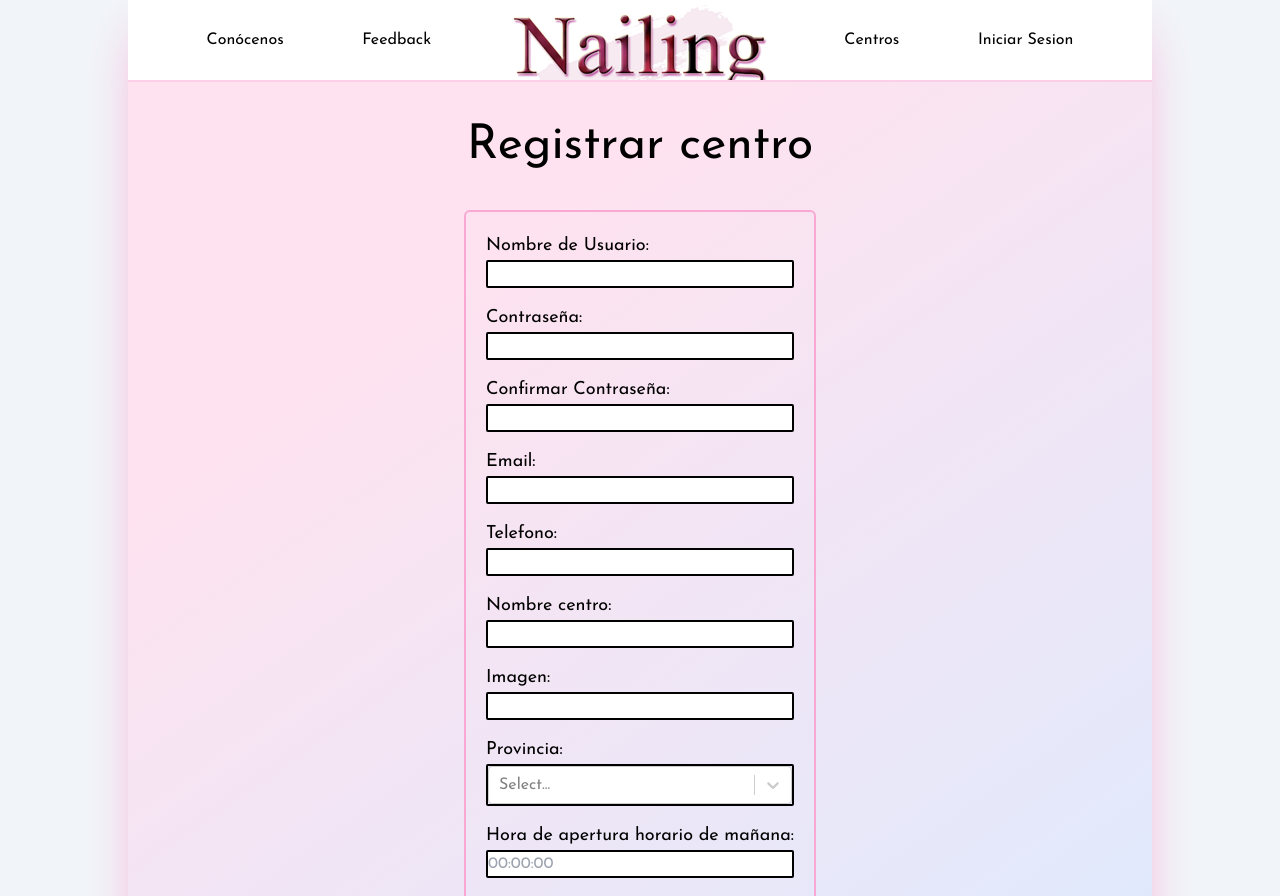
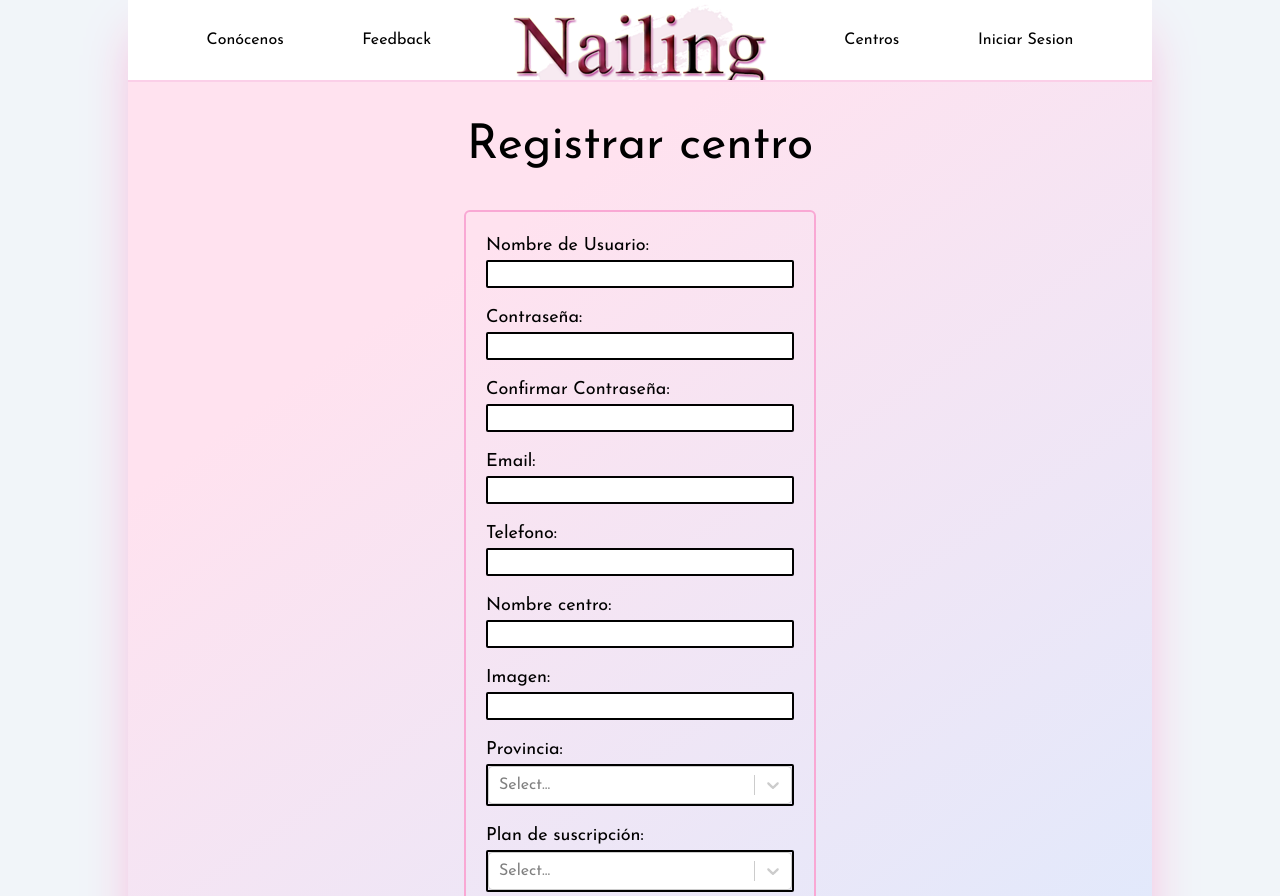
Before and after one commit to lausalbra/nailing, a React (Create React App) app in the folder src/web-app/: page /centroadd in a window 1280 px wide. Shown: the top 896 px of the page. Built offline with nearby package versions, Linux system fonts and the light colour scheme.

Commit message:
feat: Añadido plan de suscripciones al formulario de centro

```diff
--- a/src/web-app/src/components/RegistroCentroForm/index.js
+++ b/src/web-app/src/components/RegistroCentroForm/index.js
@@ -21,12 +21,18 @@ export function RegistroCentroForm() {
     const cierream = useRef()
     const aperturapm = useRef()
     const cierrepm = useRef()
+    const suscripcion = useRef()
 
     const [state, changeState] = useState("")
     const [locationPath, locationPush] = useLocation()
 
     const [stateProvincia, changeStateProvincia] = useState("")
     const [stateHoras, changeStateHora] = useState("")
+
+    const planes = [{ label: 'Básico', value: 'BASIC' },
+      { label: 'Intermedio', value: 'MEDIUM' },
+      { label: 'Avanzado', value: 'ADVANCED' },
+      { label: 'Premium', value: 'PREMIUM' }]
 
     async function handleSubmit(evt) {
       evt.preventDefault()
@@ -46,8 +52,8 @@ export function RegistroCentroForm() {
       const isConfirmed = confirmPassword(password.current.value, passwordConfirm.current.value)
       const provinciaConfirmada = confirmProvincia(provincia.current.getValue()[0].value, json_provincias)
       const horasConfirmadas = confirmHoras(aperturaam.current.value) && confirmHoras(cierream.current.value) && confirmHoras(aperturapm.current.value) && confirmHoras(cierrepm.current.value)
-
-      if (isConfirmed && horasConfirmadas && provinciaConfirmada) {
+      const planValidated = planes.includes(suscripcion.current.value)
+      if (isConfirmed && horasConfirmadas && provinciaConfirmada && planValidated) {
           await postData(urlUser, bodyUser, header)
               .then((response) => {
 
@@ -64,7 +70,7 @@ export function RegistroCentroForm() {
                         "cierreAM": cierream.current.value,
                         "aperturaPM": aperturapm.current.value,
                         "cierrePM": cierrepm.current.value,
-                        "suscripcion": "BASIC"
+                        "suscripcion": suscripcion.current.value
                       }
 
                       if(horasConfirmadas && provinciaConfirmada){
@@ -140,6 +146,8 @@ export function RegistroCentroForm() {
                 <label className='text-lg' htmlFor="provincia">   Provincia:</label>
                 <Select className="border-black border-2 mb-4 rounded-sm" name="provincia" options={json_provincias} ref={provincia} required/>
                 <p className="text-sm text-red-600" >{stateProvincia}</p>
+                <label className='text-lg' htmlFor="suscripcion">   Plan de suscripción:</label>
+                <Select className="border-black border-2 mb-4 rounded-sm" name="suscripcion" options={planes} ref={suscripcion} required/>
                 <label className='text-lg' htmlFor="aperturaam">   Hora de apertura horario de mañana:</label>
                 <input className="border-black border-2 mb-4 rounded-sm" name="aperturaam" type="text" ref={aperturaam} placeholder="00:00:00"/>
                 <label className='text-lg' htmlFor="cierream">  Hora de cierre horario de mañana:</label>
```
